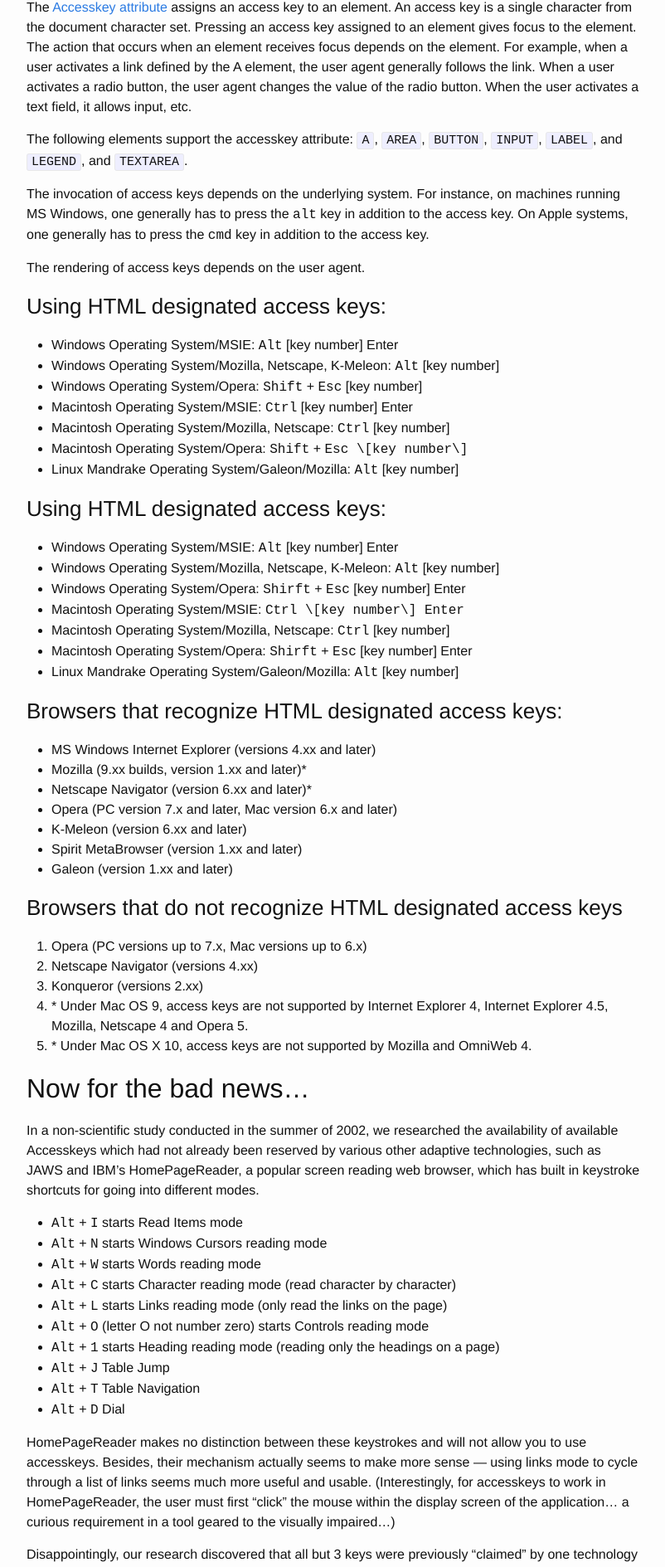
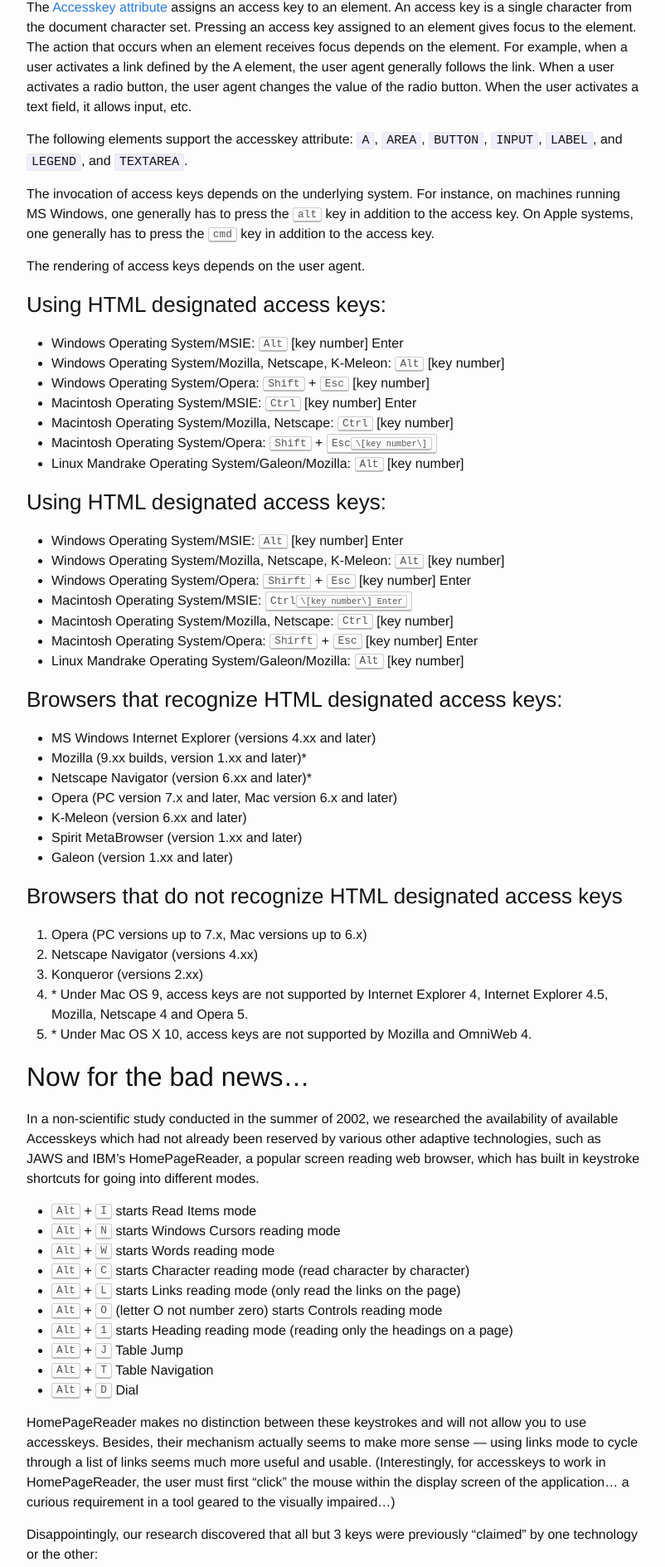
Before and after one commit to webiwg/historia-web-pt, a Jekyll site: the page built from especialista/john-foliot/usar-accesskeys-vale-a-pena/index.md, in a window 1280 px wide. Shown: the part 1008-2897 px from the top of the page at 83% size, without its empty margins (238-1040 px from the left). Built offline with Jekyll 4.4.1, drawn with Linux system fonts in a browser that asks for light colours.

Commit message:
css: aparência de tag `kbd`

```diff
--- a/css/main.scss
+++ b/css/main.scss
@@ -60,6 +60,20 @@ $on-laptop:        800px;
   list-style-type: none;
   padding-right: 20px;
 }
+kbd {
+    display: inline-block;
+    padding: 3px 5px;
+    font-size: .8em;
+    line-height: .8em;
+    color: #555;
+    vertical-align: middle;
+    background-color: #fcfcfc;
+    border: solid 1px #ccc;
+    border-bottom-color: #bbb;
+    border-radius: 3px;
+    box-shadow: inset 0 -1px 0 #bbb;
+}
+
 .dl-meta dd {
   padding-left: 2em;
 }
```
Also changed, not shown: especialista/derek-featherstone/mais-razoes-de-nao-usarmos-accesskeys/index.md (+1 -0 lines).
